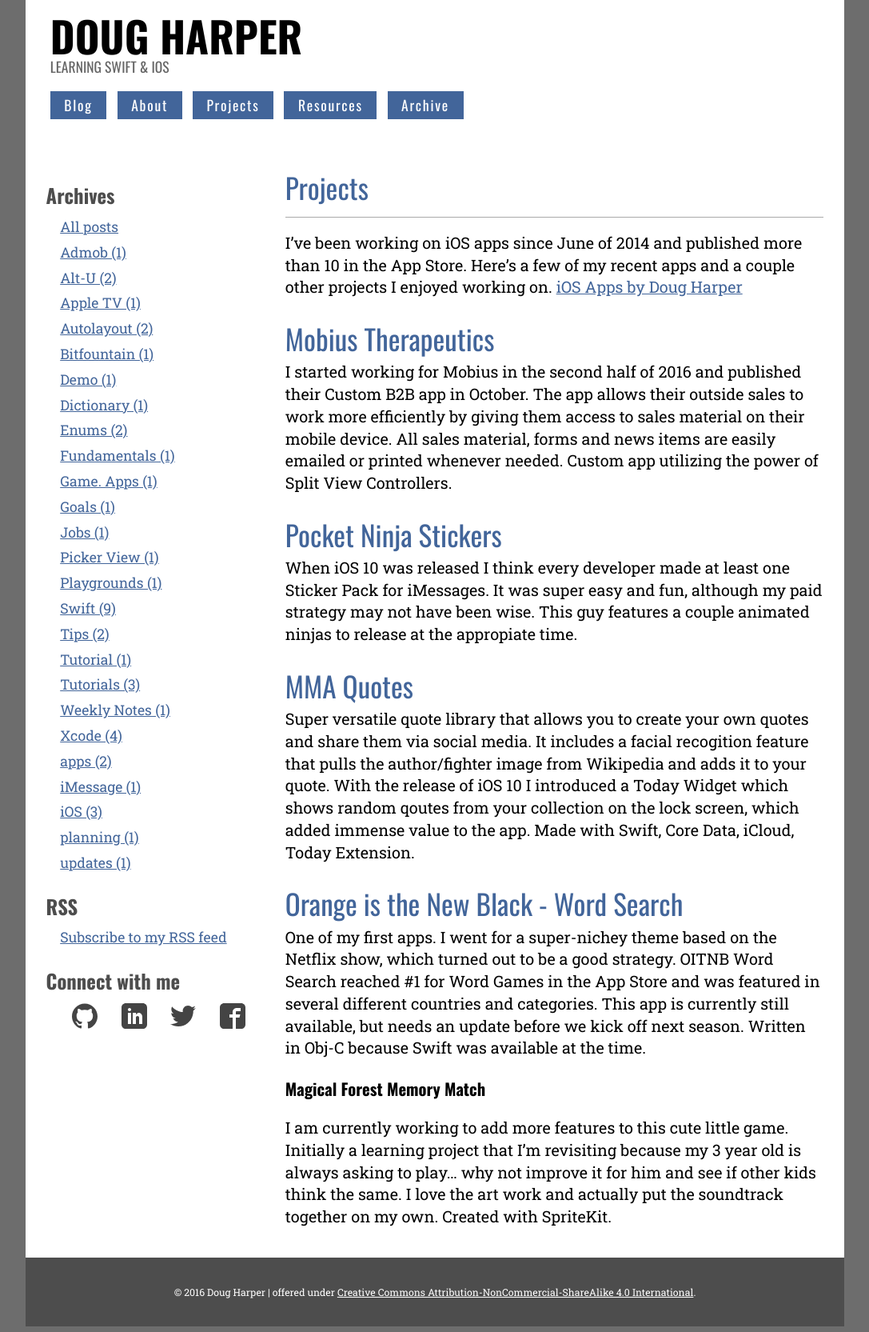
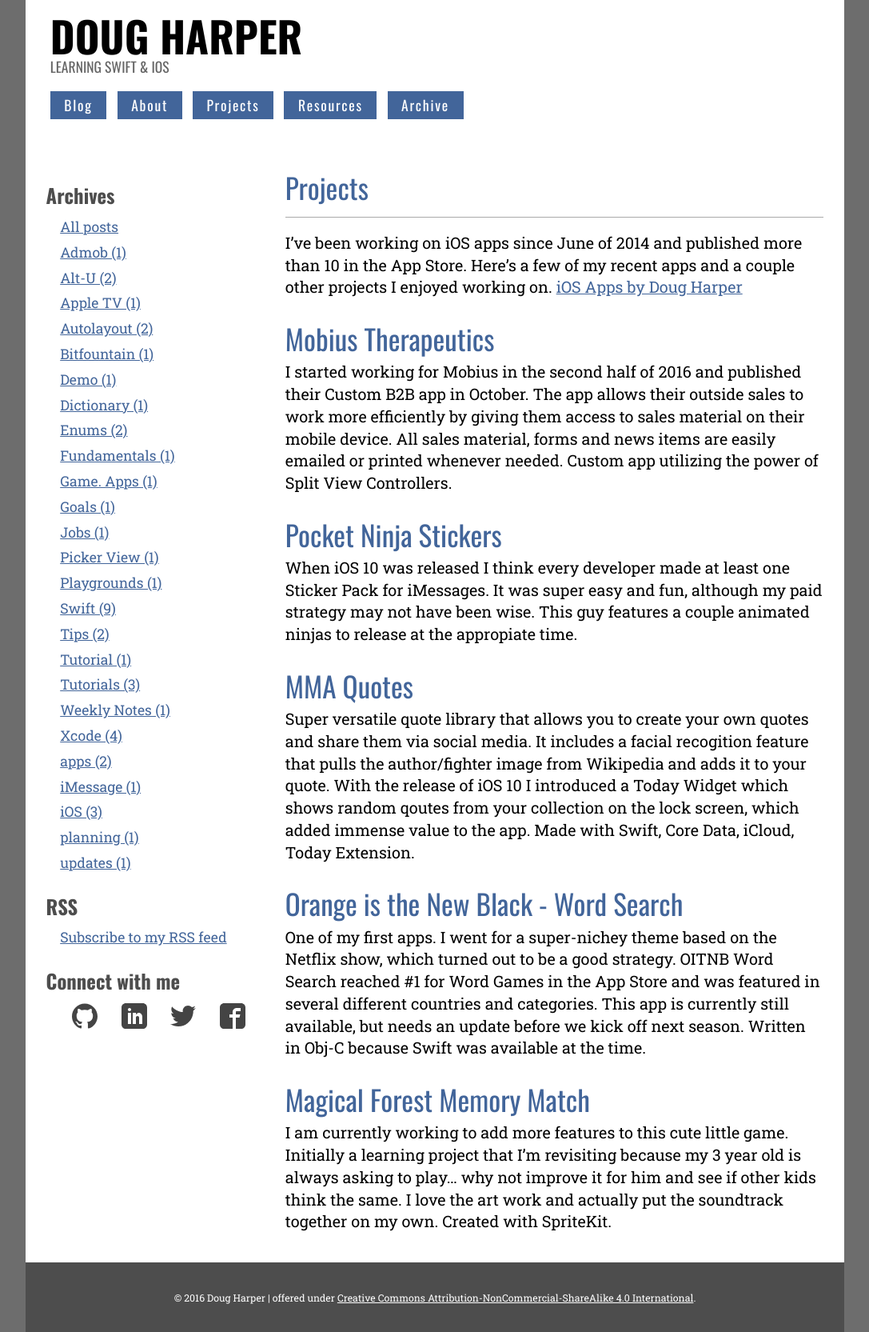
Before and after one commit to endodoug/endodoug.github.io, a Jekyll site: the page built from projects.md, in a window 1280 px wide. Shown: the whole page at 80% size, without its empty margins (96-1183 px from the left). Built offline with Jekyll 4.4.1, drawn with Linux system fonts in a browser that asks for light colours.

Commit message:
missed a hashtag

```diff
--- a/projects.md
+++ b/projects.md
@@ -20,6 +20,6 @@
 
 One of my first apps.  I went for a super-nichey theme based on the Netflix show, which turned out to be a good strategy.  OITNB Word Search reached #1 for Word Games in the App Store and was featured in several different countries and categories.  This app is currently still available, but needs an update before we kick off next season.  Written in Obj-C because Swift was available at the time.
 
-# Magical Forest Memory Match
+## Magical Forest Memory Match
 
 I am currently working to add more features to this cute little game.  Initially a learning project that I'm revisiting because my 3 year old is always asking to play... why not improve it for him and see if other kids think the same.  I love the art work and actually put the soundtrack together on my own.  Created with SpriteKit.
```
